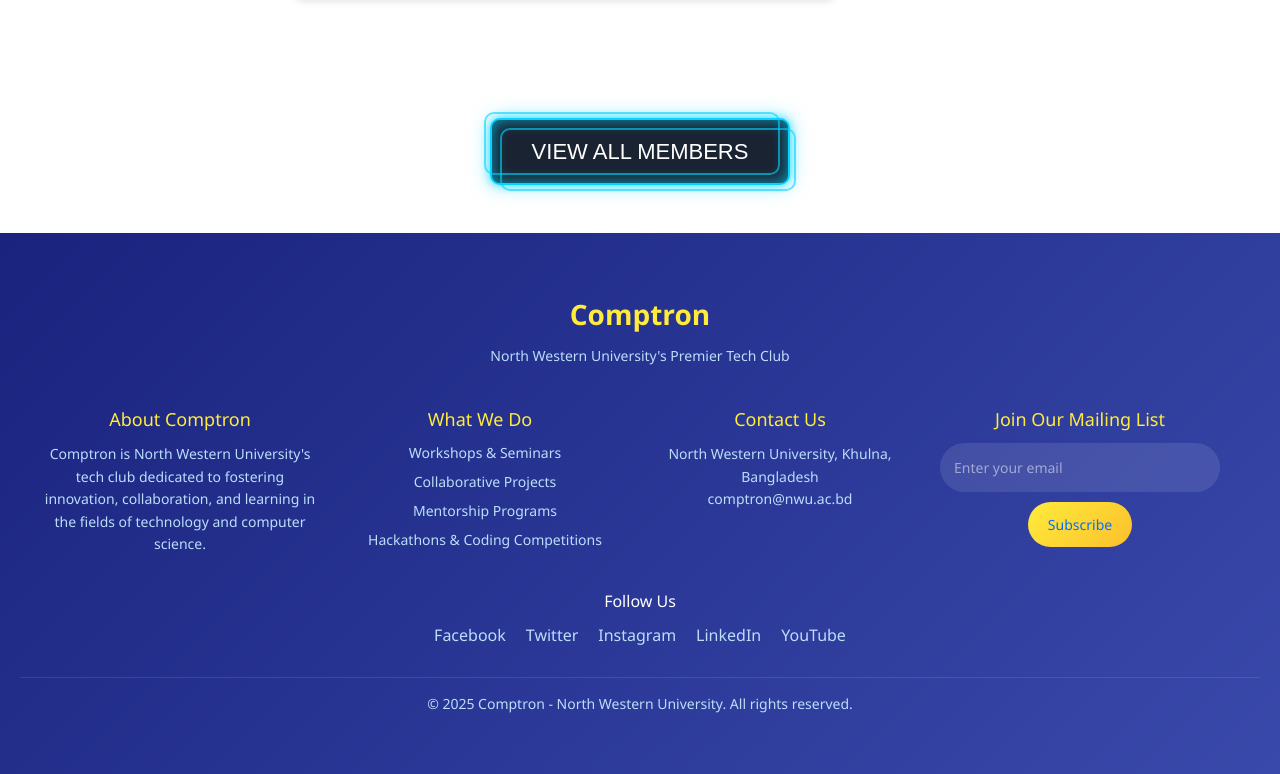
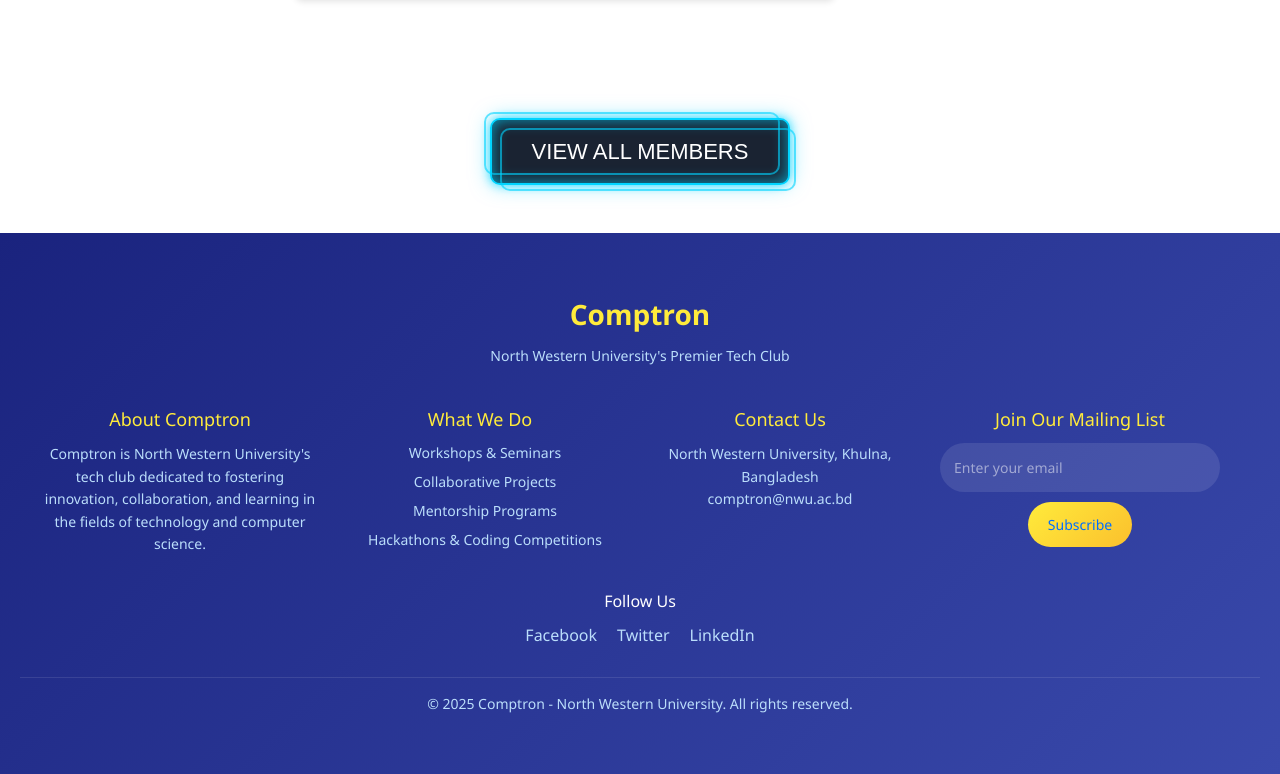
Before and after one commit to Asif9060/Comptron, a React (Vite) app: page / in a window 1280 px wide. Shown: the part 2440-3214 px from the top of the page. Built offline with nearby package versions, Linux system fonts and the light colour scheme; what @radix-ui/themes would draw is missing.

Commit message:
Small Update

```diff
--- a/src/Components/Layout/Footer.jsx
+++ b/src/Components/Layout/Footer.jsx
@@ -48,9 +48,7 @@ const Footer = () => {
                     <div className="social-icons">
                         <a href="https://www.facebook.com" target="_blank"><i className="fab fa-facebook"></i> Facebook</a>
                         <a href="https://www.twitter.com" target="_blank"><i className="fab fa-twitter"></i> Twitter</a>
-                        <a href="https://www.instagram.com" target="_blank"><i className="fab fa-instagram"></i> Instagram</a>
                         <a href="https://www.linkedin.com" target="_blank"><i className="fab fa-linkedin"></i> LinkedIn</a>
-                        <a href="https://www.youtube.com" target="_blank"><i className="fab fa-youtube"></i> YouTube</a>
                     </div>
                 </div>
 
```
